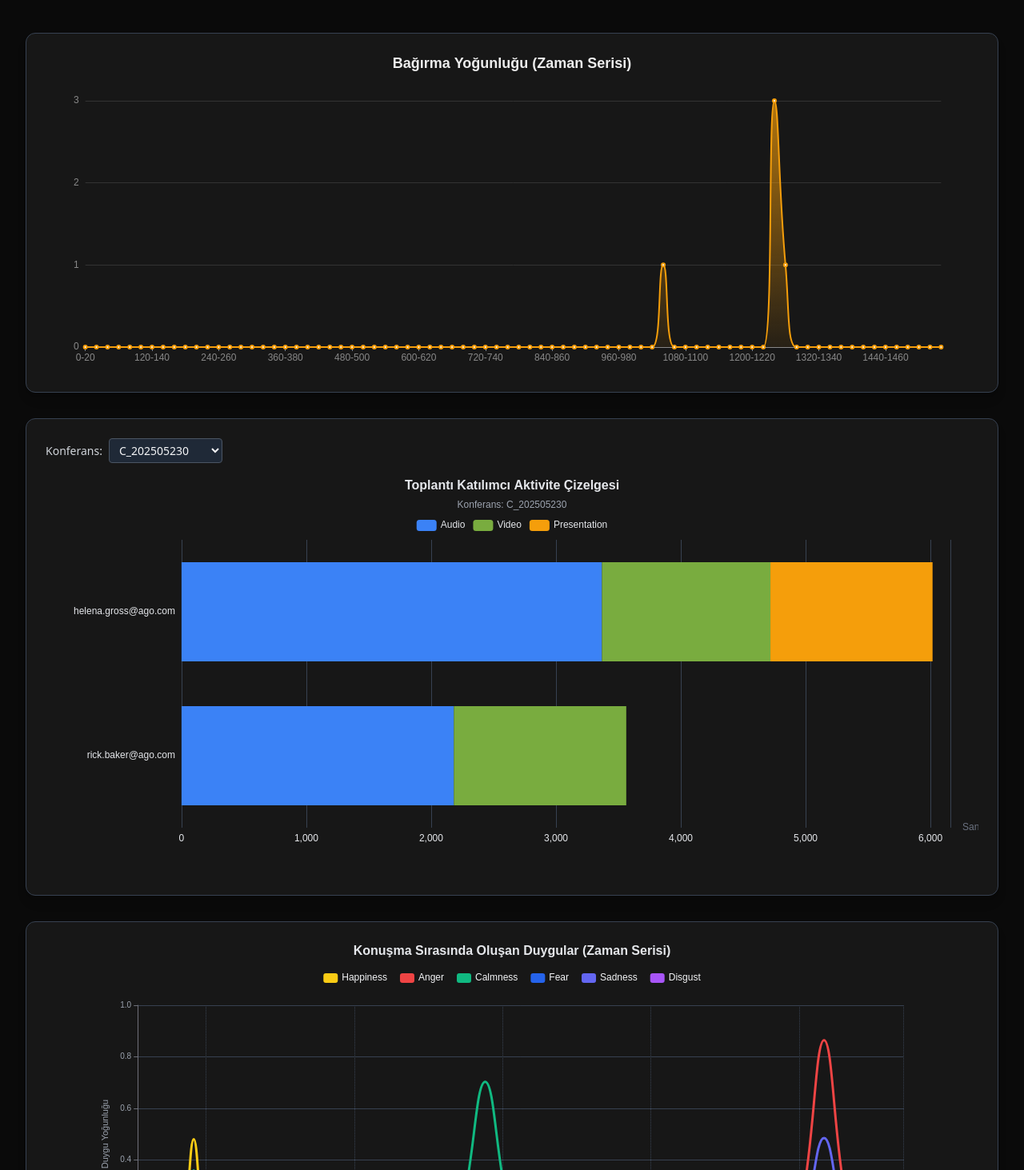
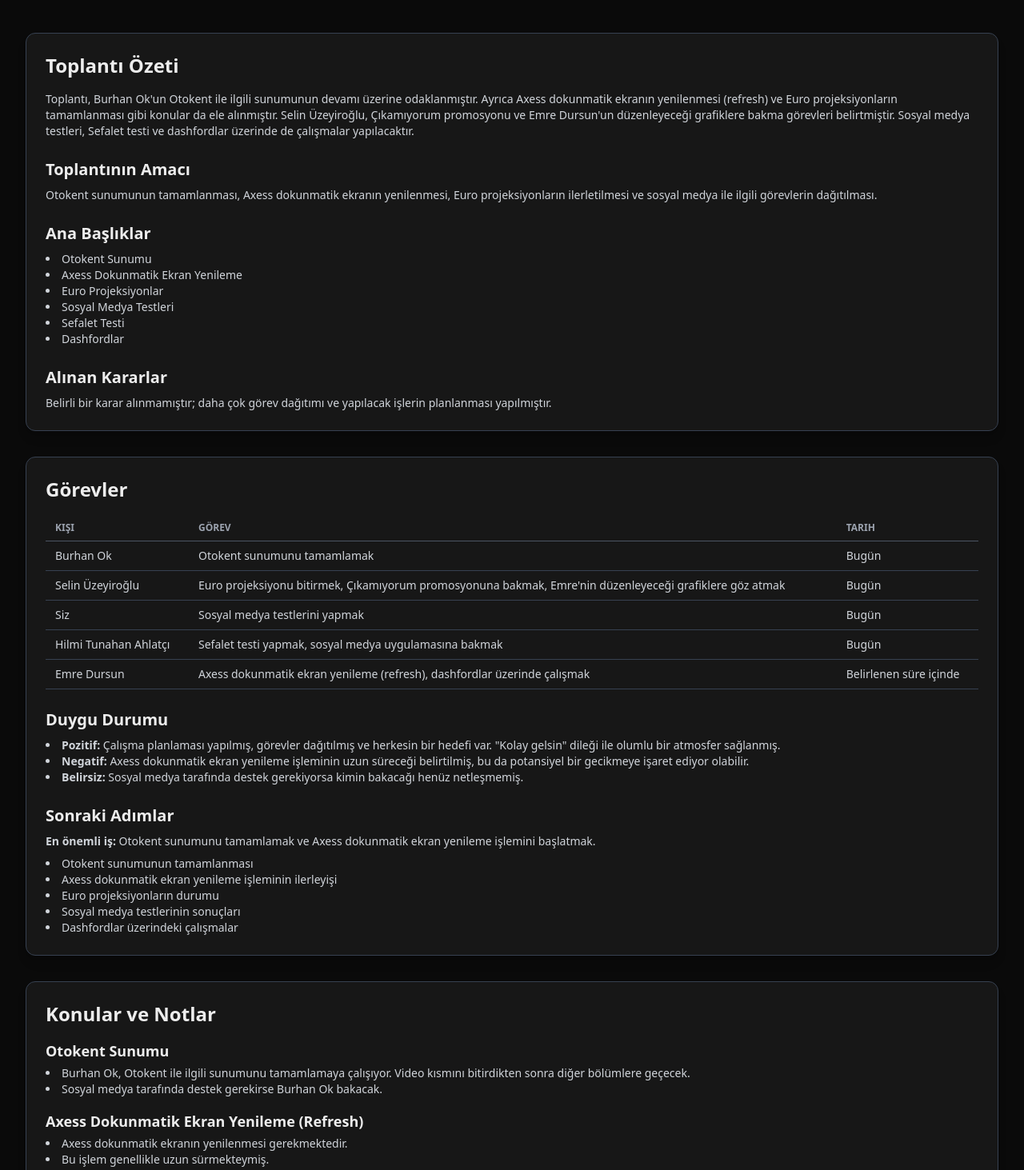
Before and after one commit to emredursunn/meeting-analysis-dashboard, a Next.js app: page / in a window 1280 px wide. Shown: the part 107-1570 px from the top of the page at 80% size. Built offline with nearby package versions, Linux system fonts and the light colour scheme.

Commit message:
Add meeting summary and tasks sections

```diff
--- /dev/null
+++ b/app/components/MeetingSummary.tsx
@@ -0,0 +1,24 @@
+"use client";
+import { summary } from "../data/meeting";
+
+const MeetingSummary = () => (
+  <div>
+    <h2 className="text-2xl font-semibold mb-4">Toplantı Özeti</h2>
+    <p className="mb-4 text-sm text-gray-300">{summary.general}</p>
+
+    <h3 className="text-xl font-semibold mt-6 mb-2">Toplantının Amacı</h3>
+    <p className="mb-4 text-sm text-gray-300">{summary.purpose}</p>
+
+    <h3 className="text-xl font-semibold mt-6 mb-2">Ana Başlıklar</h3>
+    <ul className="list-disc list-inside text-sm text-gray-300">
+      {summary.mainTopics.map((t) => (
+        <li key={t}>{t}</li>
+      ))}
+    </ul>
+
+    <h3 className="text-xl font-semibold mt-6 mb-2">Alınan Kararlar</h3>
+    <p className="text-sm text-gray-300">{summary.decisions}</p>
+  </div>
+);
+
+export default MeetingSummary;
--- /dev/null
+++ b/app/components/TasksList.tsx
@@ -0,0 +1,43 @@
+"use client";
+import { tasks, mood, nextSteps } from "../data/meeting";
+
+const TasksList = () => (
+  <div>
+    <h2 className="text-2xl font-semibold mb-4">Görevler</h2>
+    <table className="w-full text-sm text-left text-gray-300 mb-6">
+      <thead className="text-xs uppercase text-gray-400 border-b border-gray-600">
+        <tr>
+          <th scope="col" className="py-2 px-3">Kişi</th>
+          <th scope="col" className="py-2 px-3">Görev</th>
+          <th scope="col" className="py-2 px-3">Tarih</th>
+        </tr>
+      </thead>
+      <tbody>
+        {tasks.map((t) => (
+          <tr key={t.person} className="border-b border-gray-700">
+            <td className="py-2 px-3 font-medium whitespace-nowrap">{t.person}</td>
+            <td className="py-2 px-3">{t.task}</td>
+            <td className="py-2 px-3 whitespace-nowrap">{t.due}</td>
+          </tr>
+        ))}
+      </tbody>
+    </table>
+
+    <h3 className="text-xl font-semibold mt-4 mb-2">Duygu Durumu</h3>
+    <ul className="list-disc list-inside text-sm text-gray-300">
+      <li><b>Pozitif:</b> {mood.positive}</li>
+      <li><b>Negatif:</b> {mood.negative}</li>
+      <li><b>Belirsiz:</b> {mood.uncertain}</li>
+    </ul>
+
+    <h3 className="text-xl font-semibold mt-6 mb-2">Sonraki Adımlar</h3>
+    <p className="text-sm text-gray-300 mb-2"><b>En önemli iş:</b> {nextSteps.important}</p>
+    <ul className="list-disc list-inside text-sm text-gray-300">
+      {nextSteps.followUp.map((f) => (
+        <li key={f}>{f}</li>
+      ))}
+    </ul>
+  </div>
+);
+
+export default TasksList;
--- /dev/null
+++ b/app/components/TopicsNotes.tsx
@@ -0,0 +1,22 @@
+"use client";
+import { topics } from "../data/meeting";
+
+const TopicsNotes = () => (
+  <div>
+    <h2 className="text-2xl font-semibold mb-4">Konular ve Notlar</h2>
+    <div className="space-y-4">
+      {topics.map(({ title, notes }) => (
+        <div key={title}>
+          <h4 className="text-lg font-semibold mb-1">{title}</h4>
+          <ul className="list-disc list-inside text-sm text-gray-300">
+            {notes.map((n) => (
+              <li key={n}>{n}</li>
+            ))}
+          </ul>
+        </div>
+      ))}
+    </div>
+  </div>
+);
+
+export default TopicsNotes;
--- /dev/null
+++ b/app/data/meeting.ts
@@ -0,0 +1,71 @@
+export const summary = {
+  general: "Toplantı, Burhan Ok'un Otokent ile ilgili sunumunun devamı üzerine odaklanmıştır. Ayrıca Axess dokunmatik ekranın yenilenmesi (refresh) ve Euro projeksiyonların tamamlanması gibi konular da ele alınmıştır. Selin Üzeyiroğlu, Çıkamıyorum promosyonu ve Emre Dursun'un düzenleyeceği grafiklere bakma görevleri belirtmiştir. Sosyal medya testleri, Sefalet testi ve dashfordlar üzerinde de çalışmalar yapılacaktır.",
+  purpose: "Otokent sunumunun tamamlanması, Axess dokunmatik ekranın yenilenmesi, Euro projeksiyonların ilerletilmesi ve sosyal medya ile ilgili görevlerin dağıtılması.",
+  mainTopics: [
+    "Otokent Sunumu",
+    "Axess Dokunmatik Ekran Yenileme",
+    "Euro Projeksiyonlar",
+    "Sosyal Medya Testleri",
+    "Sefalet Testi",
+    "Dashfordlar",
+  ],
+  decisions: "Belirli bir karar alınmamıştır; daha çok görev dağıtımı ve yapılacak işlerin planlanması yapılmıştır.",
+};
+
+export const topics = [
+  {
+    title: "Otokent Sunumu",
+    notes: [
+      "Burhan Ok, Otokent ile ilgili sunumunu tamamlamaya çalışıyor. Video kısmını bitirdikten sonra diğer bölümlere geçecek.",
+      "Sosyal medya tarafında destek gerekirse Burhan Ok bakacak.",
+    ],
+  },
+  {
+    title: "Axess Dokunmatik Ekran Yenileme (Refresh)",
+    notes: [
+      "Axess dokunmatik ekranın yenilenmesi gerekmektedir.",
+      "Bu işlem genellikle uzun sürmekteymiş.",
+    ],
+  },
+  {
+    title: "Euro Projeksiyonlar",
+    notes: [
+      "Selin Üzeyiroğlu, bugün bir Euro projeksiyonu daha bitirmeyi planlıyor.",
+      "Daha sonra Çıkamıyorum promosyonu ve Emre Dursun'un düzenleyeceği grafiklere bakacak.",
+    ],
+  },
+  {
+    title: "Sosyal Medya Testleri",
+    notes: [
+      "Siz, Burhan Ok'tan sosyal medya ile ilgili isteklerde bulunacak ve testlerini yapacaktır.",
+      "Hilmi Tunahan Ahlatçı da sabah Sefalet testi yapıp öğleden sonra sosyal medya uygulamasına bakacak.",
+    ],
+  },
+  { title: "Sefalet Testi", notes: ["Hilmi Tunahan Ahlatçı, sabah saatlerinde Sefalet testini yapacak."] },
+  { title: "Dashfordlar", notes: ["Emre Dursun, dashfordları sahiplenecek ve üzerinde çalışacaktır."] },
+];
+
+export const tasks = [
+  { person: "Burhan Ok", task: "Otokent sunumunu tamamlamak", due: "Bugün" },
+  { person: "Selin Üzeyiroğlu", task: "Euro projeksiyonu bitirmek, Çıkamıyorum promosyonuna bakmak, Emre'nin düzenleyeceği grafiklere göz atmak", due: "Bugün" },
+  { person: "Siz", task: "Sosyal medya testlerini yapmak", due: "Bugün" },
+  { person: "Hilmi Tunahan Ahlatçı", task: "Sefalet testi yapmak, sosyal medya uygulamasına bakmak", due: "Bugün" },
+  { person: "Emre Dursun", task: "Axess dokunmatik ekran yenileme (refresh), dashfordlar üzerinde çalışmak", due: "Belirlenen süre içinde" },
+];
+
+export const mood = {
+  positive: "Çalışma planlaması yapılmış, görevler dağıtılmış ve herkesin bir hedefi var. \"Kolay gelsin\" dileği ile olumlu bir atmosfer sağlanmış.",
+  negative: "Axess dokunmatik ekran yenileme işleminin uzun süreceği belirtilmiş, bu da potansiyel bir gecikmeye işaret ediyor olabilir.",
+  uncertain: "Sosyal medya tarafında destek gerekiyorsa kimin bakacağı henüz netleşmemiş.",
+};
+
+export const nextSteps = {
+  followUp: [
+    "Otokent sunumunun tamamlanması",
+    "Axess dokunmatik ekran yenileme işleminin ilerleyişi",
+    "Euro projeksiyonların durumu",
+    "Sosyal medya testlerinin sonuçları",
+    "Dashfordlar üzerindeki çalışmalar",
+  ],
+  important: "Otokent sunumunu tamamlamak ve Axess dokunmatik ekran yenileme işlemini başlatmak.",
+};
--- a/app/page.tsx
+++ b/app/page.tsx
@@ -7,6 +7,9 @@ import EmotionsRadarChart from "./components/EmotionsRadarChart";
 import CorrelationHeatmap from "./components/CorrelationHeatmap";
 import ParticipantActivityTimeline from "./components/ParticipantActivityTimeline";
 import EmotionTimelineAreaChart from "./components/EmotionTimelineAreaChart";
+import MeetingSummary from "./components/MeetingSummary";
+import TasksList from "./components/TasksList";
+import TopicsNotes from "./components/TopicsNotes";
 
 // --- ANA DASHBOARD BILEŞENİ ---
 const App = () => {
@@ -28,6 +31,21 @@ const App = () => {
 
       {/* Main Grid */}
       <main className="grid grid-cols-1 lg:grid-cols-2 gap-8">
+        {/* Özet */}
+        <div className="lg:col-span-2 bg-[#171717] p-6 rounded-xl shadow-lg border border-gray-700">
+          <MeetingSummary />
+        </div>
+
+        {/* Görevler */}
+        <div className="lg:col-span-2 bg-[#171717] p-6 rounded-xl shadow-lg border border-gray-700">
+          <TasksList />
+        </div>
+
+        {/* Konular ve Notlar */}
+        <div className="lg:col-span-2 bg-[#171717] p-6 rounded-xl shadow-lg border border-gray-700">
+          <TopicsNotes />
+        </div>
+
         {/* 1. Satır: Shouting Chart (tam genişlik) */}
         <div className="lg:col-span-2 bg-[#171717] p-6 rounded-xl shadow-lg border border-gray-700">
           <ShoutingChart />
```
